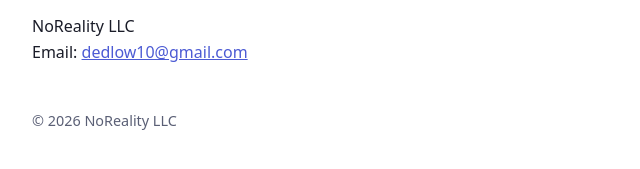
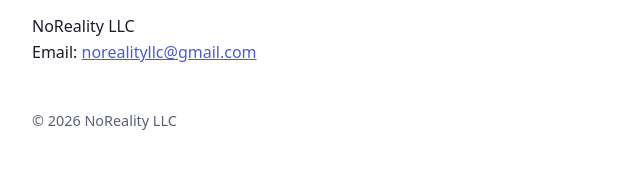
Before and after one commit to dedlow10/chessloop-privacy, a plain HTML site: page index.html in a window 1280 px wide. Shown: the part 2931-3100 px from the top of the page, 268-908 px from the left. Drawn offline with Linux system fonts and the light colour scheme.

Commit message:
Use NoReality LLC contact email
Co-Authored-By: Claude Opus 5.5 <noreply@anthropic.com>

```diff
--- a/index.html
+++ b/index.html
@@ -90,7 +90,7 @@
   <p>If we change how ChessLoop handles data, we will update this page and its effective date. Significant changes will also be noted in the app's release notes.</p>
 
   <h2>Contact</h2>
-  <p>NoReality LLC<br>Email: <a href="mailto:dedlow10@gmail.com">dedlow10@gmail.com</a></p>
+  <p>NoReality LLC<br>Email: <a href="mailto:norealityllc@gmail.com">norealityllc@gmail.com</a></p>
 
   <footer>© 2026 NoReality LLC</footer>
 </main>
```
